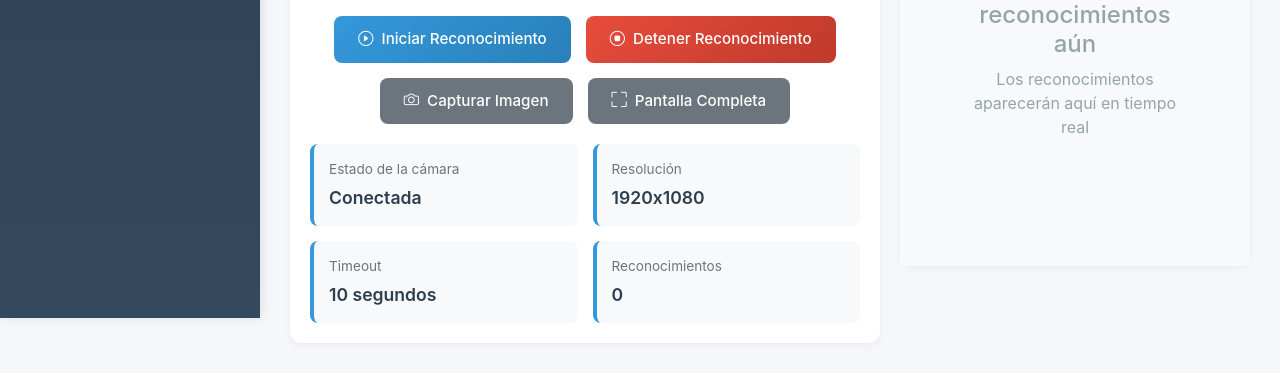
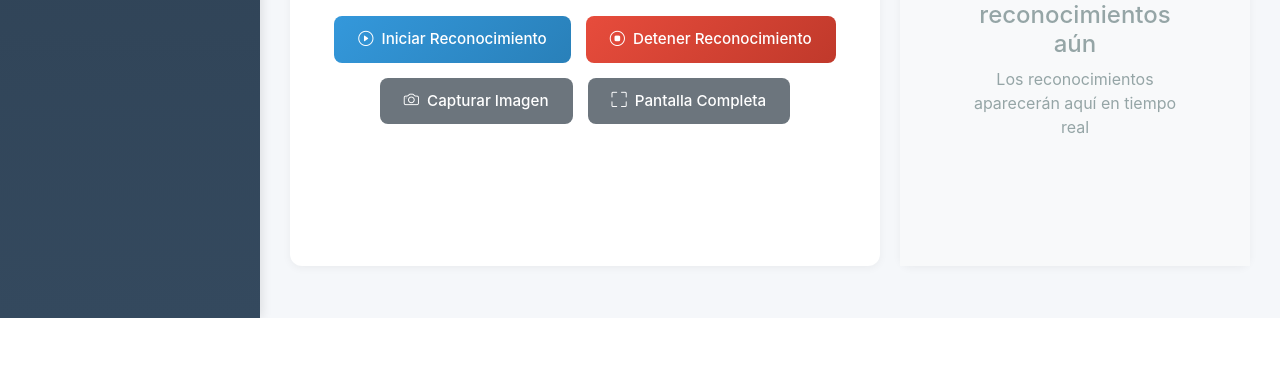
Before and after one commit to luritur/Facial_Recognition_Raspberry, a Flask app: page /camara in a window 1280 px wide. Shown: the part 482-855 px from the top of the page. After the commit the page ends 800 px from the top, so only its background shows below. Run offline with Flask 3, Linux system fonts and the light colour scheme; parts of the project's set-up code (start-up, migrations or seed data) failed here and were passed over.

Commit message:
Facial Recognition

```diff
--- a/templates/camara_directo.html
+++ b/templates/camara_directo.html
@@ -385,24 +385,6 @@
             </button>
         </div>
 
-        <div class="info-panel">
-            <div class="info-card">
-                <div class="info-card-title">Estado de la cámara</div>
-                <div class="info-card-value" id="cameraStatus">Conectada</div>
-            </div>
-            <div class="info-card">
-                <div class="info-card-title">Resolución</div>
-                <div class="info-card-value" id="resolution">1920x1080</div>
-            </div>
-            <div class="info-card">
-                <div class="info-card-title">Timeout</div>
-                <div class="info-card-value" id="timeout">10 segundos</div>
-            </div>
-            <div class="info-card">
-                <div class="info-card-title">Reconocimientos</div>
-                <div class="info-card-value" id="totalRecognitions">0</div>
-            </div>
-        </div>
     </div>
 
     <!-- Panel de Chat de Reconocimiento -->
```
Also changed, not shown: empleados.db (added).
